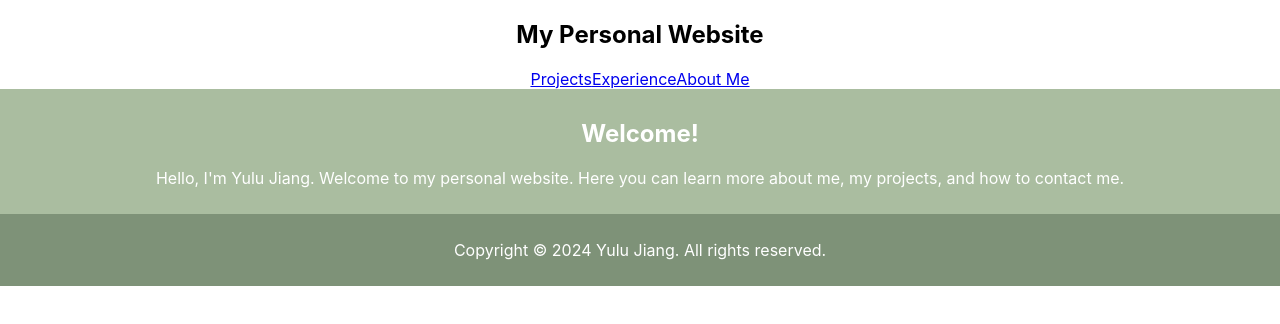
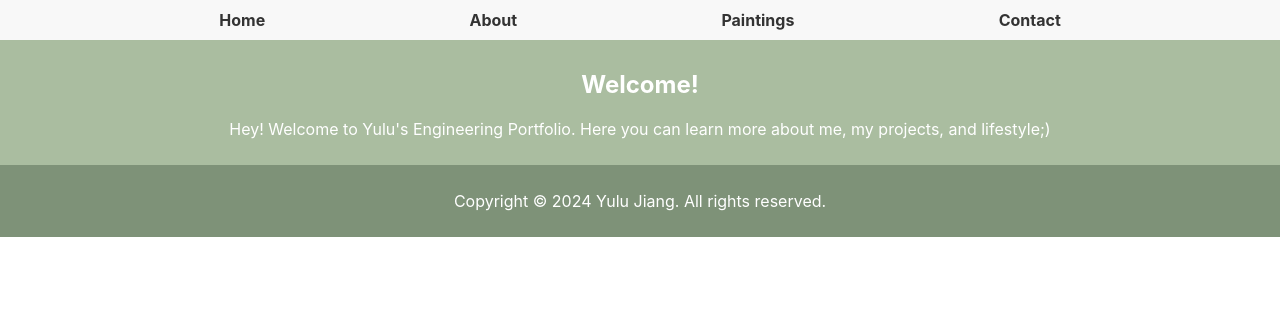
Before and after one commit to yu1uuu/Portfolio, a React (Create React App) app: page / in a window 1280 px wide. Shown: the top 324 px of the page. Built offline with nearby package versions, Linux system fonts and the light colour scheme.

Commit message:
Add files via upload

```diff
--- a/package.json
+++ b/package.json
@@ -9,6 +9,7 @@
     "react": "^18.3.1",
     "react-dom": "^18.3.1",
     "react-scripts": "5.0.1",
+    "react-scroll": "^1.9.0",
     "styled-components": "^6.1.11",
     "web-vitals": "^2.1.4"
   },
--- a/src/App.js
+++ b/src/App.js
@@ -3,6 +3,7 @@ import './App.css';
 import Navbar from './components/Navbar';
 import HomePage from './components/HomePage';
 import Footer from './components/Footer';
+import Header from './components/Header';
 
 
 function App() {
--- /dev/null
+++ b/src/components/Header.js
@@ -0,0 +1,21 @@
+import React from "react";
+// Remove if not using any specific styles from Header.css
+// import "../styles/Header.css";
+
+export default function Header() {
+    return (
+        <header className="Header">
+            <nav className="Nav">
+                <a href="#hero" className="menu-link">Home</a>
+                <a href="#about" className="menu-link">About Me</a>
+                <a href="#experience" className="menu-link">Experience</a>
+                <a href="#education" className="menu-link">Education</a>
+                <a href="#skills" className="menu-link">Skills</a>
+                <a href="#projects" className="menu-link">Projects</a>
+                <a href="#certifications" className="menu-link">Certifications</a>
+                <a href="#blog" className="menu-link">Blog</a>
+                <a href="#contact" className="menu-link">Contact</a>
+            </nav>
+        </header>
+    );
+}
--- a/src/components/HomePage.js
+++ b/src/components/HomePage.js
@@ -9,12 +9,18 @@ const StyledHomePage = styled.main`
   text-align: center;
 `;
 
+function MyButton() {
+  return (
+    <button>I'm a button</button>
+  );
+}
+
 function HomePage() {
   return (
     <StyledHomePage>
       <section>
         <h2>Welcome!</h2>
-        <p>Hello, I'm Yulu Jiang. Welcome to my personal website. Here you can learn more about me, my projects, and how to contact me.</p>
+        <p>Hey! Welcome to Yulu's Engineering Portfolio. Here you can learn more about me, my projects, and lifestyle;) </p>
       </section>
     </StyledHomePage>
   );
--- a/src/components/Navbar.js
+++ b/src/components/Navbar.js
@@ -1,15 +1,38 @@
 import React from 'react';
-// import './Navbar.css';  // Make sure to create and import a CSS file for styles
 
 function Navbar() {
   return (
-    <nav className="navbar">
-      <h1>My Personal Website</h1>
-      <div className="menu">
-        <a href="#projects">Projects</a>
-        <a href="#experience">Experience</a>
-        <a href="#about-me">About Me</a>
-      </div>
+    <nav style={{
+      display: 'flex',
+      justifyContent: 'space-evenly',
+      alignItems: 'right',
+      backgroundColor: '#f8f8f8',
+      padding: '10px 20px', // Adds padding around the navigation bar
+      boxShadow: '0 2px 4px rgba(0,0,0,0.1)' // Adds a subtle shadow for a touch of depth
+    }}>
+      <a href="#Home" style={{
+        textDecoration: 'none',
+        color: '#333',
+        marginRight: '5px',
+        fontWeight: 'bold'
+      }}>Home</a>
+      <a href="#About" style={{
+        textDecoration: 'none',
+        color: '#333',
+        marginRight: '5px',
+        fontWeight: 'bold'
+      }}>About</a>
+      <a href="#" style={{
+        textDecoration: 'none',
+        color: '#333',
+        marginRight: '5px',
+        fontWeight: 'bold'
+      }}>Paintings</a>
+      <a href="#contact" style={{
+        textDecoration: 'none',
+        color: '#333',
+        fontWeight: 'bold'
+      }}>Contact</a>
     </nav>
   );
 }
```
Also changed, not shown: 1 other file (tests, documents, lock files or other folders).
